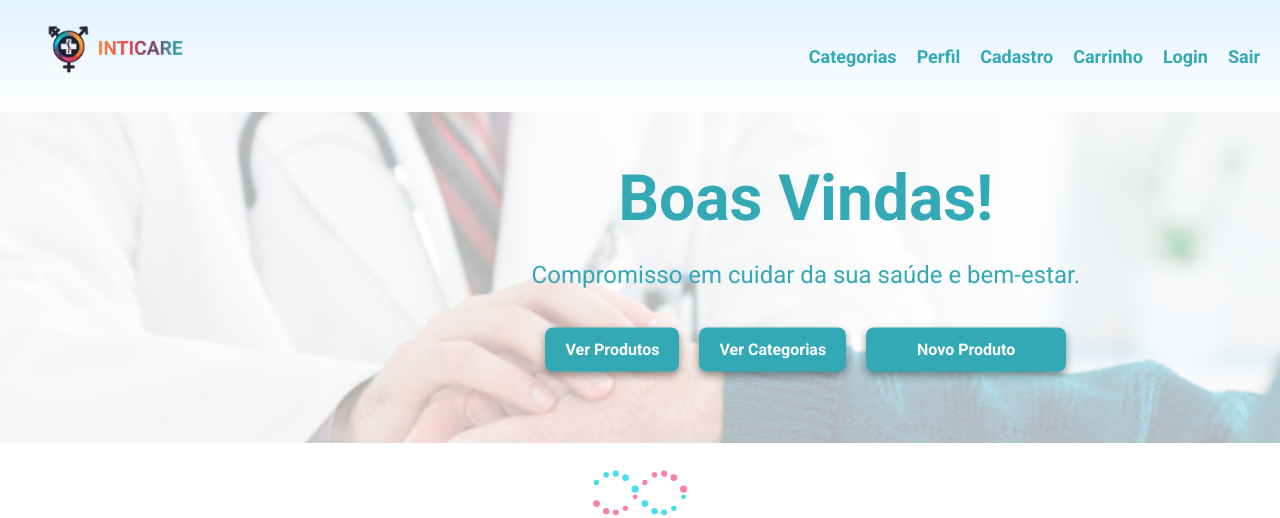
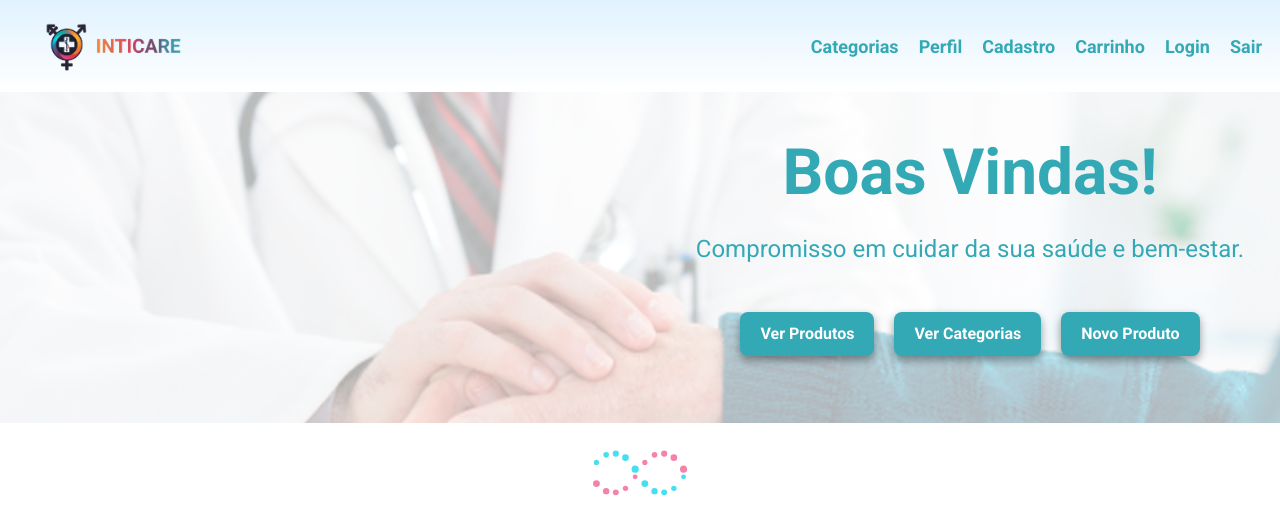
Before and after one commit to IntiCareGeneration/Projeto-Integrador-Generation-FrontEnd-React, a React (Vite) app: page / in a window 1280 px wide. Shown: the top 518 px of the page. Built offline with nearby package versions, Linux system fonts and the light colour scheme; no server answers.

Commit message:
pequenos ajustes na navbar e home

```diff
--- a/src/components/navBar/NavBar.css
+++ b/src/components/navBar/NavBar.css
@@ -4,7 +4,7 @@
     width: 100%;
     display: flex;
     justify-content: center;
-    padding: 20px 0;
+    padding: 18px;
     font-family: 'Roboto', sans-serif;
   }
 
@@ -14,13 +14,7 @@
     align-items: center;
     width: 100%;
     max-width: 1750px;
-    padding: 0 20px;
-}
-
-.navbar-brand {
-    font-size: 2rem;
-    font-weight: bold;
-    text-transform: uppercase;
+    padding: auto;
 }
 
 .navbar-links {
--- a/src/components/navBar/NavBar.tsx
+++ b/src/components/navBar/NavBar.tsx
@@ -20,7 +20,7 @@ function Navbar() {
         <>
             <div className="navbar-container bg-gradient-to-b from-sky-100 to-white">
                 <div className="navbar-content">
-                <Link to="/home" className="text-2xl font-bold uppercase flex items-center">
+                <Link to="/home" className="">
                 <img src={logoNavbar} alt="Logo Inticare" className="h-14 w-auto mr-2" /></Link>
 
                     <div className="navbar-links">
--- a/src/paginas/home/Home.css
+++ b/src/paginas/home/Home.css
@@ -1,28 +1,24 @@
-@import url('https://fonts.googleapis.com/css2?family=Roboto:wght@400;500;700&display=swap');
-
-:root {
-    --azul-marinho: #007BFF;
-    --verde: #28A745;
-    --branco: #FFFFFF;
-    --cinza: #6C757D;
-}
+@import url("https://fonts.googleapis.com/css2?family=Roboto:wght@400;500;700&display=swap");
 
 .home-container {
-    position: relative; /* Adicionado para permitir posicionamento absoluto dentro */
-    display: grid;
-    grid-template-columns: 1fr 1fr;
-    grid-template-rows: 1fr;
-    height: auto;
+  position: relative; /* Permite posicionar o conteúdo absoluto dentro */
+  display: flex;
+  flex-direction: column; /* Organiza os itens em uma coluna */
+  align-items: center; /* Centraliza os itens horizontalmente */
+  justify-content: center; /* Centraliza os itens verticalmente */
   width: 100%;
-    font-family: 'Roboto', sans-serif;
+  height: auto; /* Ajusta a altura automaticamente conforme o conteúdo */
+  font-family: "Roboto", sans-serif;
 }
 
 .banner-container {
-    grid-column: 1 / span 2;
-    grid-row: 1;
+  position: relative; /* Faz com que o banner ocupe o fundo */
+  top: 0;
+  left: 0;
+  width: 100%;
+  height: 100%; /* Ajusta a altura do banner para preencher o contêiner */
   background-size: cover;
   background-position: center bottom;
-    position: relative; /* Adicionado para garantir que o conteúdo absoluto esteja posicionado sobre o banner */
 }
 
 .home-banner {
@@ -33,14 +29,19 @@
   opacity: 0.3;
 }
 
-.overlay-content { /* Novo contêiner para o título, subtítulo e botões */
-    position: absolute;
-    top: 45%;
-    right: 0%;
-    transform: translateY(-50%);
-    text-align: center;
-    color: #33a9b6; /* Ajuste a cor para contraste com o banner */
-    padding-right: 200px; /* Espaçamento da borda direita */
+.overlay-content {
+  position: absolute; /* Posiciona o conteúdo sobre o banner */
+  top: 0; /* Alinha o topo do conteúdo com o topo do banner */
+  left: 50%; /* Alinha a esquerda do conteúdo com a esquerda do banner */
+  right: 0; /* Alinha a direita do conteúdo com a direita do banner */
+  bottom: 10%; /* Alinha a parte inferior do conteúdo com a parte inferior do banner */
+  display: flex; /* Usa Flexbox para organizar os elementos internos */
+  flex-direction: column; /* Disposição vertical dos elementos */
+  justify-content: center; /* Centraliza os elementos verticalmente */
+  align-items: center; /* Centraliza os elementos horizontalmente */
+  color: #33a9b6; /* Cor do texto */
+  padding-left: 20px; /* Espaçamento da borda esquerda */
+  max-width: 90%; /* Garante que o conteúdo não exceda a largura do contêiner */
 }
 
 .home-title {
@@ -68,12 +69,12 @@
   color: white;
   padding: 10px 20px;
   border-radius: 8px;
-    max-width: 200px;
+  width: auto;
   font-size: 1rem;
   font-weight: bold;
   cursor: pointer;
   transition: 0.3s ease;
-    font-family: 'Roboto', sans-serif;
+  font-family: "Roboto", sans-serif;
   box-shadow: 0 4px 8px rgba(0, 0, 0, 0.4); /* Adiciona sombra */
 }
 
```
Lines whose indentation alone changed are shown as unchanged.
